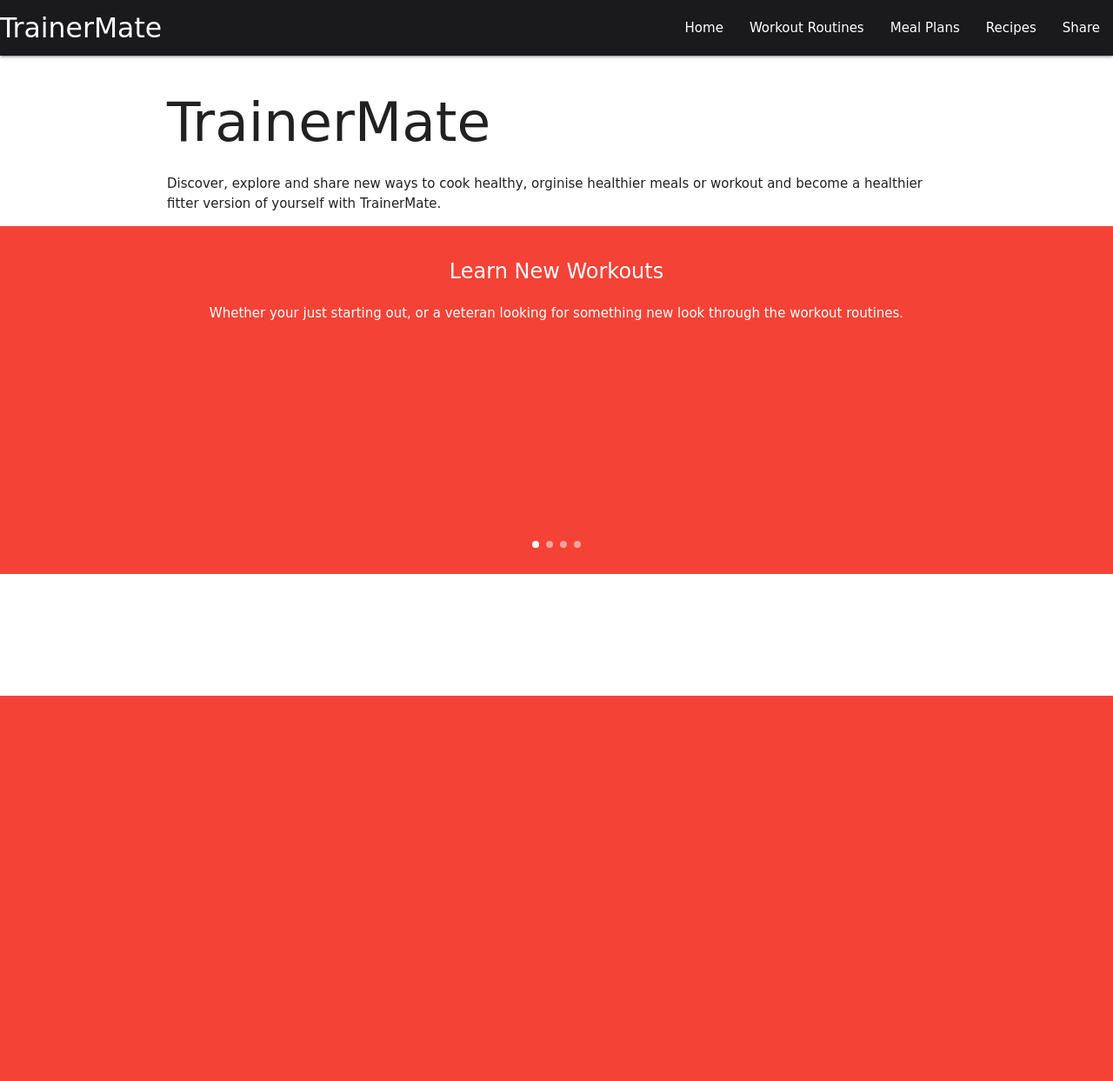
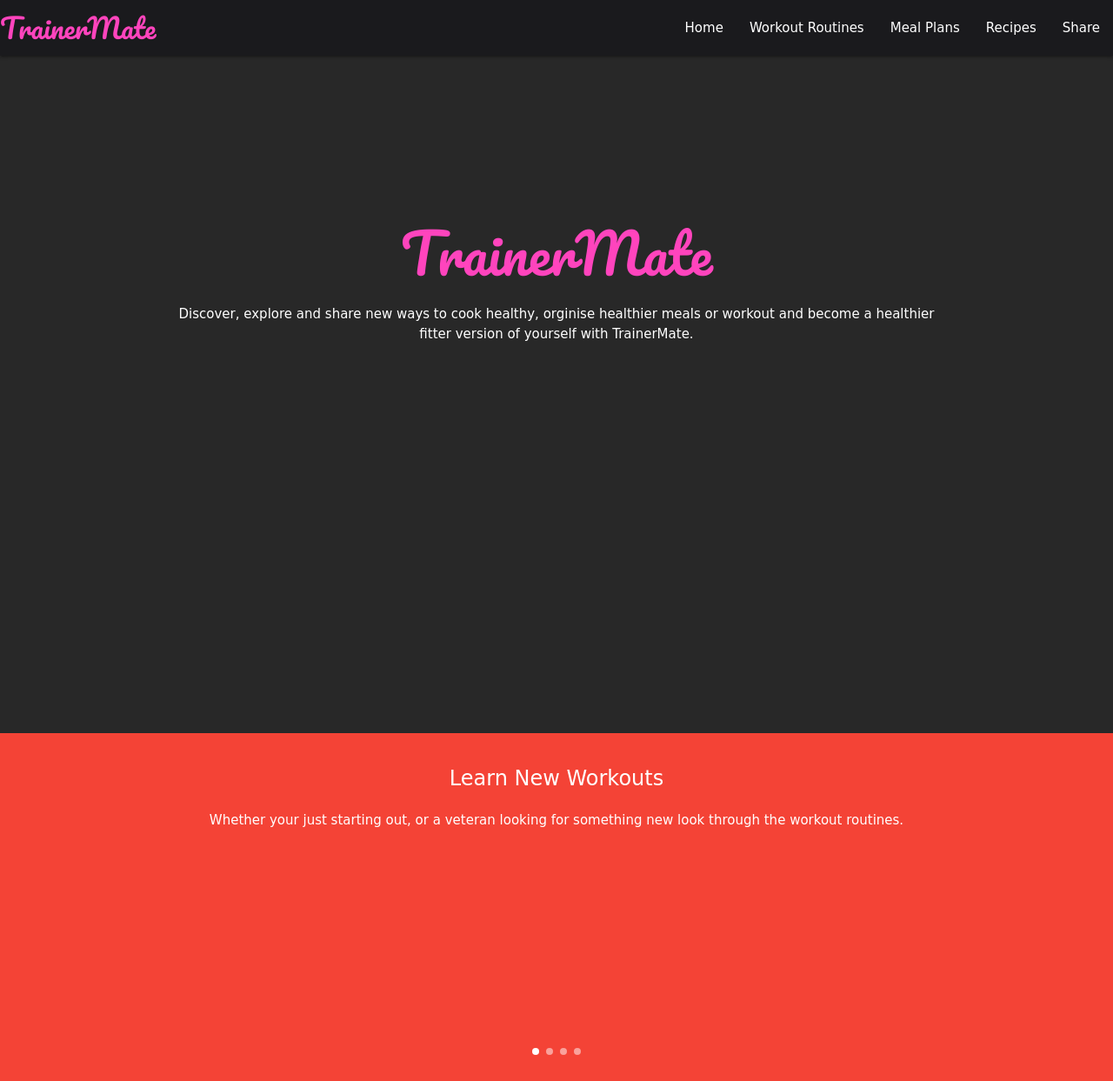
Before and after one commit to elg1e/Trainer-Mate, a Flask app: page / in a window 1280 px wide. Shown: the whole page at 87% size. Before the commit the page ends 800 px from the top, so only its background shows below. Run offline with Flask 2, Linux system fonts and the light colour scheme; some libraries are stand-ins or nearby versions; some web fonts are replaced.

Commit message:
Add css to base/home pages

```diff
--- a/static/style.css
+++ b/static/style.css
@@ -2,6 +2,7 @@
 
 body {
     font-family: 'Big Shoulders Text', cursive;
+    background-color: #282828;
 }
 
 /*Navigation Bar*/
@@ -10,7 +11,34 @@ body {
     background-color: #1a1a1d;
 }
 
+.mobileNavbar {
+    background-color: #1a1a1d !important;
+}
+
+.sidenavText {
+    color: white !important;
+}
+
 /*Home*/
+
+.homeParagraph {
+    text-align: center;
+    margin-top: 15%;
+}
+
+.logo {
+    font-family: 'Pacifico', cursive;
+    color: #ff44bd !important;
+}
+
+.introPara {
+    color: white;
+    font-size: 15px;
+}
+
+.imgCarousel {
+    margin-top: 35%;
+}
 
 /*Workout Routines*/
 
--- a/templates/base.html
+++ b/templates/base.html
@@ -5,13 +5,14 @@
         <link href="https://fonts.googleapis.com/icon?family=Material+Icons" rel="stylesheet">
         <link rel="stylesheet" href="{{url_for('static', filename='style.css')}}" type="text/css">
         <link href="https://fonts.googleapis.com/css?family=Big+Shoulders+Text&display=swap" rel="stylesheet">
+        <link href="https://fonts.googleapis.com/css?family=Pacifico&display=swap" rel="stylesheet">
 	</head>
 
     <body>
 
     <nav id="navigationBar">
     <div class="nav-wrapper">
-      <a href="{{url_for('home')}}" class="brand-logo">TrainerMate</a>
+      <a href="{{url_for('home')}}" class="brand-logo logo">TrainerMate</a>
       <a href="#" data-target="mobile-demo" class="sidenav-trigger"><i class="material-icons">menu</i></a>
       <ul class="right hide-on-med-and-down">
         <li class="navList"><a href="{{url_for('home')}}">Home</a></li>
@@ -23,12 +24,12 @@
     </div>
   </nav>
 
-  <ul class="sidenav" id="mobile-demo">
-    <li><a href="{{url_for('home')}}">Home</a></li>
-    <li><a href="{{url_for('workout')}}">Workout Routines</a></li>
-    <li><a href="{{url_for('meal')}}">Meal Plans</a></li>
-    <li><a href="{{url_for('recipes')}}">Recipes</a></li>
-    <li><a href="{{url_for('post')}}">Share</a></li>
+  <ul class="sidenav mobileNavbar" id="mobile-demo">
+    <li class="sidenavText"><a href="{{url_for('home')}}">Home</a></li>
+    <li class="sidenavText"><a href="{{url_for('workout')}}">Workout Routines</a></li>
+    <li class="sidenavText"><a href="{{url_for('meal')}}">Meal Plans</a></li>
+    <li class="sidenavText"><a href="{{url_for('recipes')}}">Recipes</a></li>
+    <li class="sidenavText"><a href="{{url_for('post')}}">Share</a></li>
   </ul>
 
 {% block content %}{% endblock %}
--- a/templates/home.html
+++ b/templates/home.html
@@ -1,11 +1,11 @@
 {% extends 'base.html' %} {% block content %}
 
-<div id="introPara" class="container">
-    <h1 class="title">TrainerMate</h1>
-    <p>Discover, explore and share new ways to cook healthy, orginise healthier meals or workout and become a healthier fitter version of yourself with TrainerMate.</p>
+<div class="container homeParagraph">
+    <h1 class="logo">TrainerMate</h1>
+    <p class="introPara">Discover, explore and share new ways to cook healthy, orginise healthier meals or workout and become a healthier fitter version of yourself with TrainerMate.</p>
 </div>
 
-<div>
+<div class="imgCarousel">
   <div class="carousel carousel-slider center">
     <div class="carousel-item red white-text" href="{{url_for('workout')}}">
       <h2>Learn New Workouts</h2>
```
